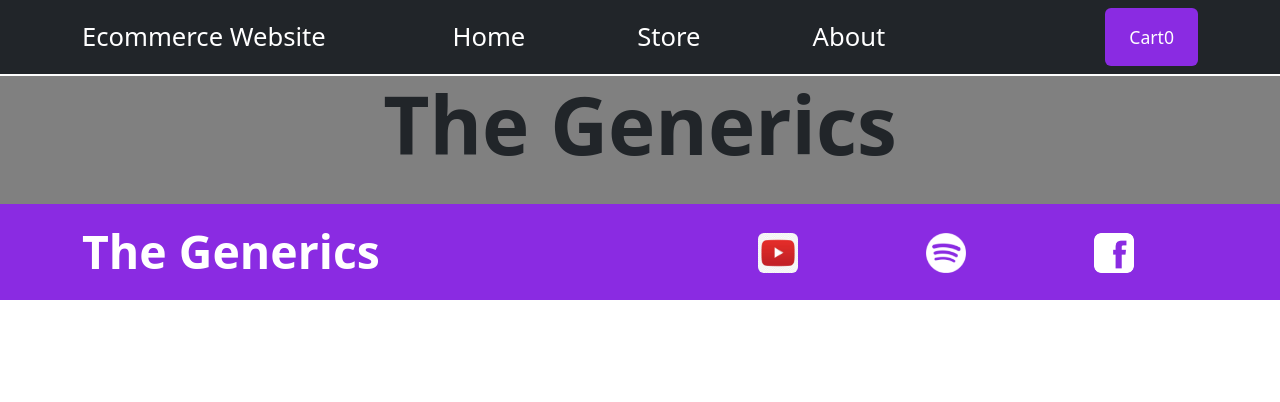
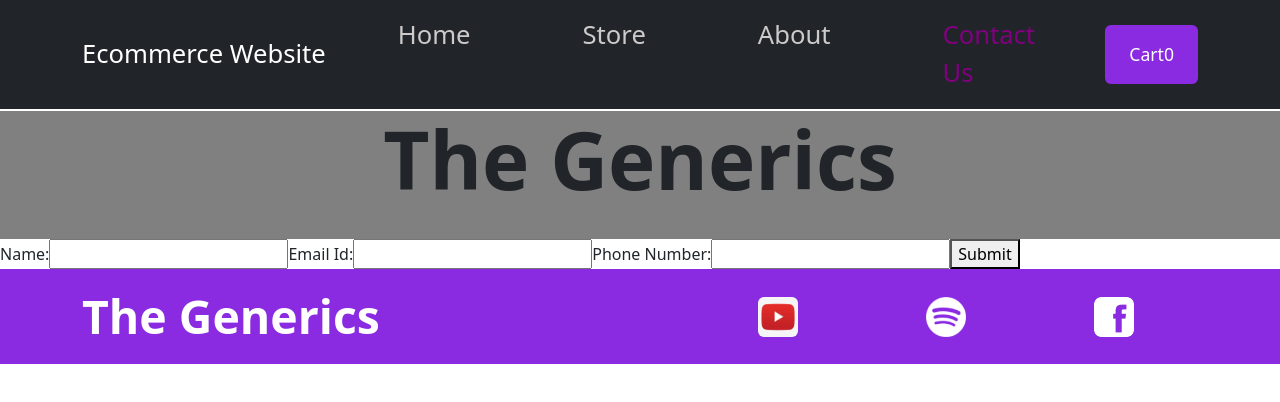
Before and after one commit to Dolly62/Ecommerce-Website, a React (Create React App) app: page /contactUs in a window 1280 px wide. Shown: the top 402 px of the page. Built offline with nearby package versions, Linux system fonts and the light colour scheme.

Commit message:
Contact Us page Added

```diff
--- a/package.json
+++ b/package.json
@@ -10,7 +10,7 @@
     "react": "^18.2.0",
     "react-bootstrap": "^2.8.0",
     "react-dom": "^18.2.0",
-    "react-router-dom": "^6.15.0",
+    "react-router-dom": "^5.3.4",
     "react-scripts": "5.0.1",
     "web-vitals": "^2.1.4"
   },
--- a/src/App.js
+++ b/src/App.js
@@ -1,5 +1,5 @@
 import React, { useState } from "react";
-import { BrowserRouter as Router, Routes, Route } from "react-router-dom";
+import { Route } from "react-router-dom";
 import CardItems from "./components/Card/CardItems";
 import Header from "./components/Navbar/Header";
 import CartItem from "./components/Cart/CartItem";
@@ -8,7 +8,7 @@ import CartProvider from "./store/CartProvider";
 import About from "./components/About/About";
 import Heading from "./components/Navbar/Heading";
 import Home from "./components/Home/Home";
-
+import ContactUs from "./components/ContactUs/ContactUs";
 
 function App() {
   const [cartItemShown, setCartItemShown] = useState(false);
@@ -21,21 +21,42 @@ function App() {
     setCartItemShown(false);
   };
 
+  async function addInputHandler(form) {
+    const response = await fetch("https://react-http-7f6ba-default-rtdb.firebaseio.com/forminfo.json",
+    {
+      method: "POST",
+      body: JSON.stringify(form),
+      headers: {
+        "Content-Type": "application/json"
+      }
+    })
+
+    const data = await response.json()
+    console.log(data);
+  }
+
   return (
-    <Router>
     <CartProvider>
       {cartItemShown && <CartItem onHideCart={hideCartItemHandler} />}
       <Header onShowCart={showCartItemHandler} />
-      <Heading/>
-        <Routes>
-          <Route path="/home" element={<Home/>}/>
-          <Route path="/store" element={<CardItems onShowCart={showCartItemHandler} />}/>
-          <Route path="/about" element={<About/>}/>
-        </Routes>
+      <Heading />
+      {/* <Routes> */}
+      <Route path="/home">
+        <Home />
+      </Route>
+      <Route path="/store">
+        <CardItems onShowCart={showCartItemHandler} />
+      </Route>
+      <Route path="/about">
+        <About />
+      </Route>
+      <Route path="/contactUs">
+        <ContactUs onAddContact={addInputHandler}/>
+      </Route>
+      {/* </Routes> */}
       {/* <CardItems onShowCart={showCartItemHandler} /> */}
       <Footer />
     </CartProvider>
-    </Router>
   );
 }
 
--- /dev/null
+++ b/src/components/ContactUs/ContactUs.js
@@ -0,0 +1,51 @@
+import React, { useState } from "react";
+
+const ContactUs = (props) => {
+  const [name, setName] = useState("");
+  const [emailId, setEmailId] = useState("");
+  const [phno, setPhNo] = useState("");
+
+  const submitHandler = (event) => {
+    event.preventDefault();
+    const form = {
+      name: name,
+      emailId: emailId,
+      phoneNo: phno,
+    };
+    props.onAddContact(form);
+  };
+
+  const nameHandler = (event) => {
+    setName(event.target.value);
+  };
+  const emailIdHandler = (event) => {
+    setEmailId(event.target.value);
+  };
+  const phoneNumberHandler = (event) => {
+    setPhNo(event.target.value);
+  };
+
+  return (
+    <form onSubmit={submitHandler}>
+      <label htmlFor="name">Name:</label>
+      <input type="text" id="name" value={name} onChange={nameHandler} />
+      <label htmlFor="emailid">Email Id:</label>
+      <input
+        type="text"
+        id="emailid"
+        value={emailId}
+        onChange={emailIdHandler}
+      />
+      <label htmlFor="phoneno">Phone Number:</label>
+      <input
+        type="text"
+        id="phoneno"
+        value={phno}
+        onChange={phoneNumberHandler}
+      />
+      <button type="submit">Submit</button>
+    </form>
+  );
+};
+
+export default ContactUs;
--- a/src/components/Home/Home.module.css
+++ b/src/components/Home/Home.module.css
@@ -1,5 +1,5 @@
 .container{
-    width: 50rem;
+    /* width: 30%; */
     margin: 35px auto;
 }
 
--- a/src/components/Navbar/Header.js
+++ b/src/components/Navbar/Header.js
@@ -21,7 +21,7 @@ const Header = (props) => {
               <Nav.Item className="p-2 mx-5" style={{ fontSize: "1.6rem" }}>
                 <NavLink
                   to="/home"
-                  className={(isActive) => (isActive ? classes.active : "")}
+                  activeClassName={classes.active}
                 >
                   Home
                 </NavLink>
@@ -29,7 +29,7 @@ const Header = (props) => {
               <Nav.Item className="p-2 mx-5" style={{ fontSize: "1.6rem" }}>
                 <NavLink
                   to="/store"
-                  className={(isActive) => (isActive ? classes.active : "")}
+                  activeClassName={classes.active}
                 >
                   Store
                 </NavLink>
@@ -37,9 +37,17 @@ const Header = (props) => {
               <Nav.Item className="p-2 mx-5" style={{ fontSize: "1.6rem" }}>
                 <NavLink
                   to="/about"
-                  className={(isActive) => (isActive ? classes.active : "")}
+                  activeClassName={classes.active}
                 >
                   About
+                </NavLink>
+              </Nav.Item>
+              <Nav.Item className="p-2 mx-5" style={{ fontSize: "1.6rem" }}>
+                <NavLink
+                  to="/contactUs"
+                  activeClassName={classes.active}
+                >
+                  Contact Us
                 </NavLink>
               </Nav.Item>
             </Nav>
--- a/src/components/Navbar/Header.module.css
+++ b/src/components/Navbar/Header.module.css
@@ -2,8 +2,9 @@
     text-decoration: none;
     color: rgb(204, 202, 202);
 }
-
+.navbar a:hover,
+.navbar a:active,
 .navbar a.active{
-    color: white;
+    color: purple;
     /* text-decoration: underline; */
 }
--- a/src/index.js
+++ b/src/index.js
@@ -3,20 +3,23 @@ import ReactDOM from 'react-dom/client';
 import './index.css';
 import App from './App';
 import reportWebVitals from './reportWebVitals';
+import { BrowserRouter } from 'react-router-dom';
 
 
 /*
 React Bootsrtap Configuration
 */
 import "../node_modules/react-bootstrap/dist/react-bootstrap";
-import "../node_modules/bootstrap/dist/css/bootstrap.css"
+import "../node_modules/bootstrap/dist/css/bootstrap.css";
 
 
 
 const root = ReactDOM.createRoot(document.getElementById('root'));
 root.render(
   <React.StrictMode>
+    <BrowserRouter>
     <App />
+    </BrowserRouter>
   </React.StrictMode>
 );
 
```
Also changed, not shown: 1 other file (tests, documents, lock files or other folders).
